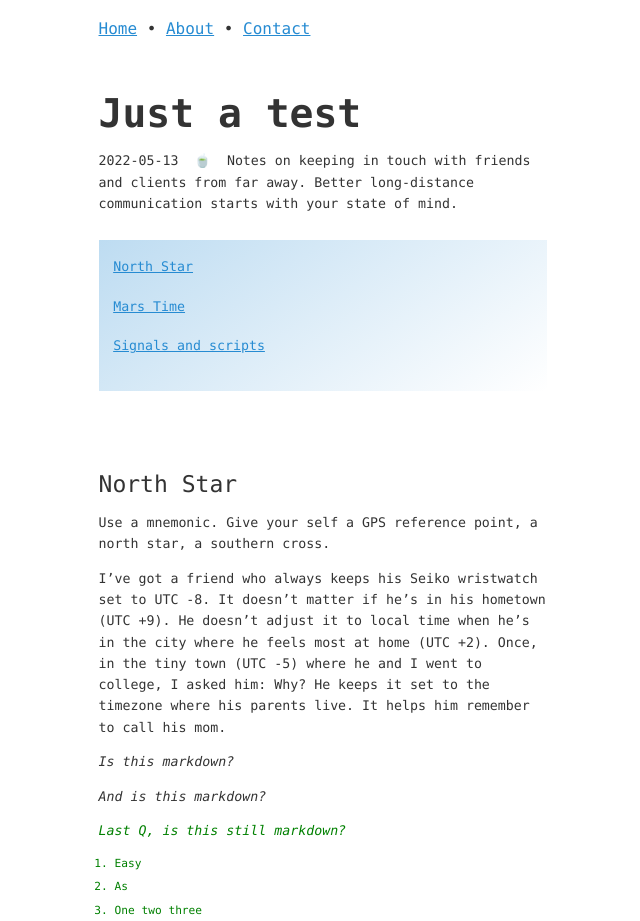
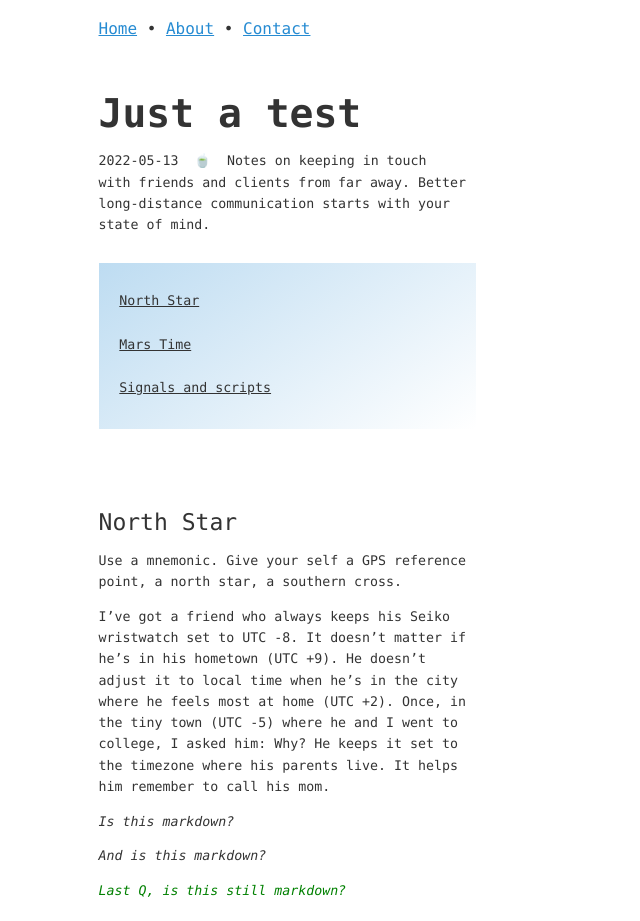
Before and after one commit to zachmccabe/zachmccabe.github.io, a Jekyll site: the page built from _travel/test-2.md, in a window 1280 px wide. Shown: the top 921 px of the page, without its empty margins (236-876 px from the left). Built offline with Jekyll 4.4.1, drawn with Linux system fonts in a browser that asks for light colours.

Commit message:
Update kao-midnite-13.css

```diff
--- a/assets/kao-midnite-13.css
+++ b/assets/kao-midnite-13.css
@@ -52,11 +52,20 @@
   width: auto;
 }
 
+main ol, main ul {
+  margin-top: calc(1em / 0.83);
+  margin-bottom: calc(1em / 0.83);
+}
+
 main p {
   font-size: var(--fs-083);
   text-align: left;
-/*  margin-bottom: 1.7em; */
-  max-width: 56ch;
+  max-width: 46ch;
+}
+
+main table {
+  margin-top: calc(0.5em + (1em / 0.83));
+  margin-bottom: calc(0.5em + (1em / 0.83));
 }
 
 
@@ -102,9 +111,14 @@
 
 .kaoNAV {
   background: linear-gradient(145deg, rgba(38,139,210,0.3) 0%,  rgba(255,255,255,0) 100%);
-  margin: 1.6rem 0 5rem;
-  padding: 1em 0.5em;
-  max-width: 27rem;
+  margin: var(--mg-sml) 0 var(--mg-lrg);
+  padding: 1.7em 1.3em 0.5em;
+  width: 100%;
+  max-width: 21rem;
+}
+
+.kaoNAV a {
+color: currentColor;
 }
 
 .kaoNAV ul {
@@ -115,9 +129,9 @@
 
 .kaoNAV li {
   font-size: var(--fs-083);
-  padding-left: 0.5em;
-  padding-bottom: 0.9em;
-/*  padding-bottom: 1.2em; */
+  margin: 0;
+  padding: 0 0 1.7em;
+  max-width: 36ch;
 }
 
 .kaoPUSH {
@@ -394,8 +408,12 @@
 }
 */
 
-.scan p {
-  margin-top: var(--mg-sml);
+.scan p:first-child {
+  padding-top: 3em;
+}
+
+.scan p + p {
+  margin-top: 1.7em;
 }
 
 pre {
@@ -428,8 +446,15 @@
 }
 */
 
-@media (prefers-color-scheme: dark) {body {
-  background-color: #000;
-  color: #ccc;
-    }
+@media (prefers-color-scheme: dark) {
+  body {
+    background-color: #000;
+    color: rgba(255, 255, 255, 0.67);
+  }
+  a {
+    color: rgba(38, 138, 210, 0.87);
+  }
+  .kaoNAV {
+    background: rgba(255,255,255,0.047);
+  }
 }
```
